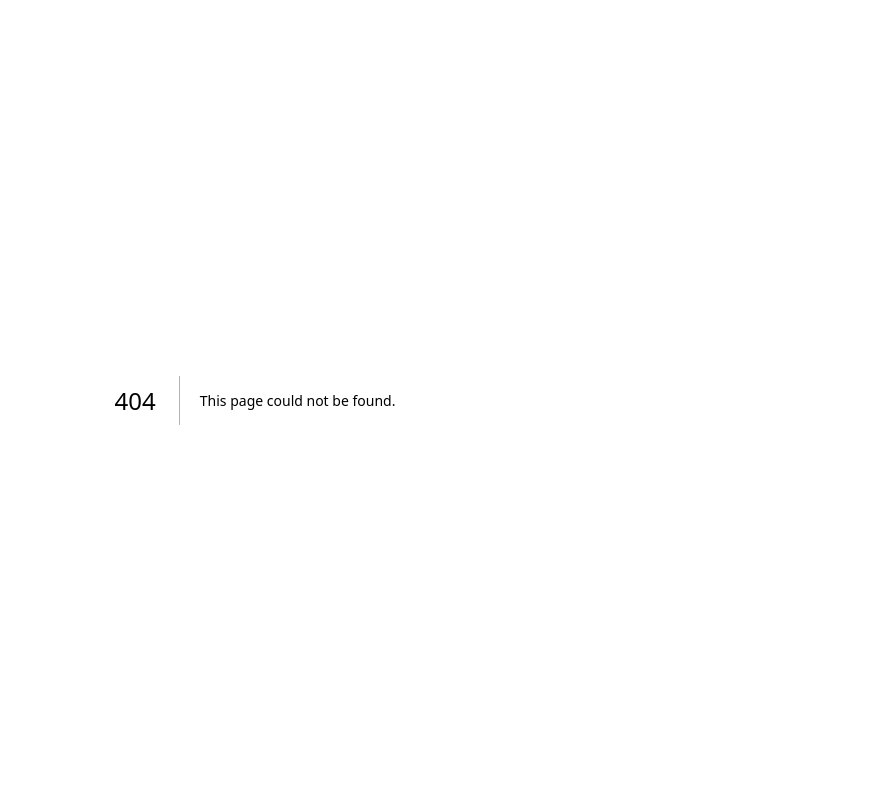
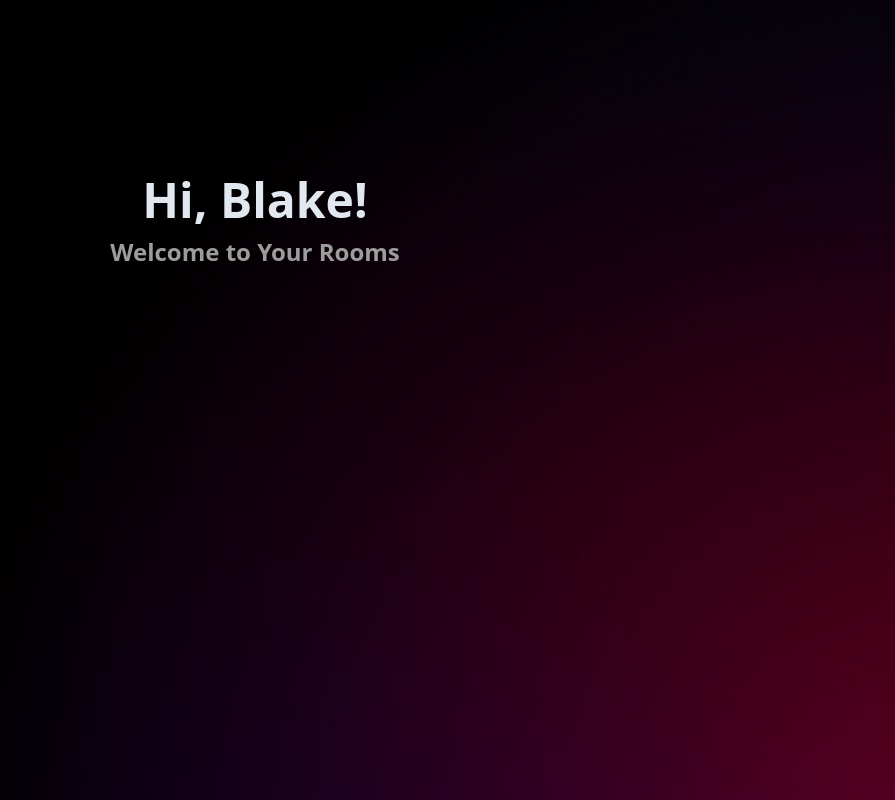
Before and after one commit to prathikmurthy/Booth-Buddy, a Next.js app in the folder NextJS Website/src/: page /app in a window 1280 px wide. Before the commit this address had no page. Shown: the whole page, without its empty margins (385-1280 px from the left). Built offline with nearby package versions, Linux system fonts and the light colour scheme.

Commit message:
created app route

```diff
--- /dev/null
+++ b/NextJS Website/src/pages/app/index.tsx
@@ -0,0 +1,19 @@
+import Head from "next/head";
+import Image from "next/image";
+
+import { Inter } from "@next/font/google";
+
+const inter = Inter({ subsets: ["latin"] });
+
+export default function App() {
+  return (
+    <>
+      <div className="text-white text-center flex w-full flex-col mt-44">
+        <h1 className="text-5xl font-extrabold text-slate-200">
+          Hi, Blake!
+        </h1>
+        <h2 className="py-3 text-2xl font-bold antialiased text-[#9C9C9C]">Welcome to Your Rooms</h2>
+      </div>
+    </>
+  );
+}
```
